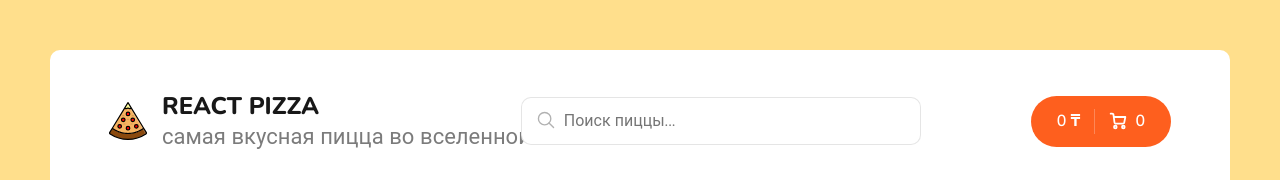
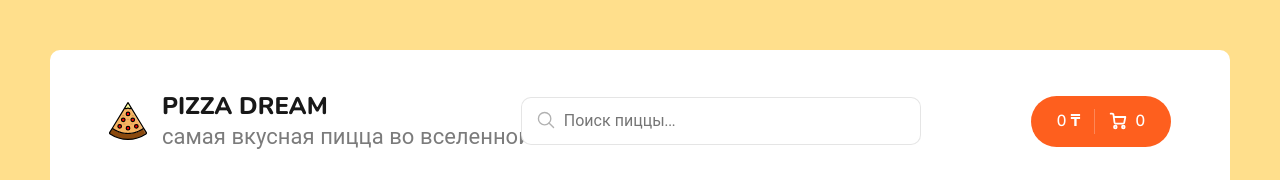
Before and after one commit to Dias-Madyshev/PizzaDream, a React (Create React App) app: page /cart in a window 1280 px wide. Shown: the top 180 px of the page. Built offline with nearby package versions, Linux system fonts and the light colour scheme.

Commit message:
Header correct and count in cartItem

```diff
--- a/src/components/CartItem.tsx
+++ b/src/components/CartItem.tsx
@@ -61,7 +61,6 @@ const CartItem: React.FC<CartItemProps> = ({ id, title, type, size, price, count
       </div>
       <div className="cart__item-count">
         <button
-          disabled={count === 1}
           onClick={MinusItem}
           className="button button--outline button--circle cart__item-count-minus">
           <svg
--- a/src/components/Header.tsx
+++ b/src/components/Header.tsx
@@ -16,7 +16,7 @@ const Header: React.FC = () => {
           <div className="header__logo">
             <img width="38" src={logoSvg} alt="Pizza logo" />
             <div>
-              <h1>React Pizza</h1>
+              <h1>Pizza Dream</h1>
               <p>самая вкусная пицца во вселенной</p>
             </div>
           </div>
```
